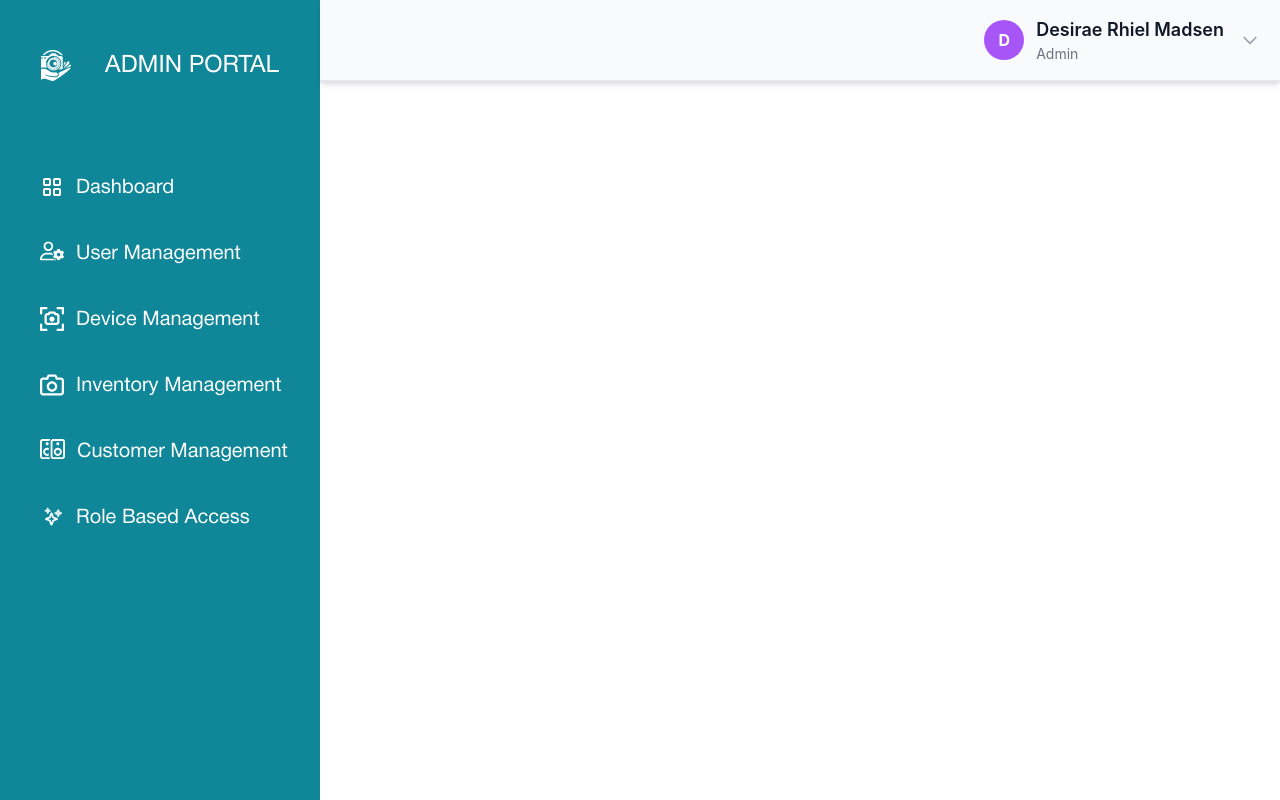
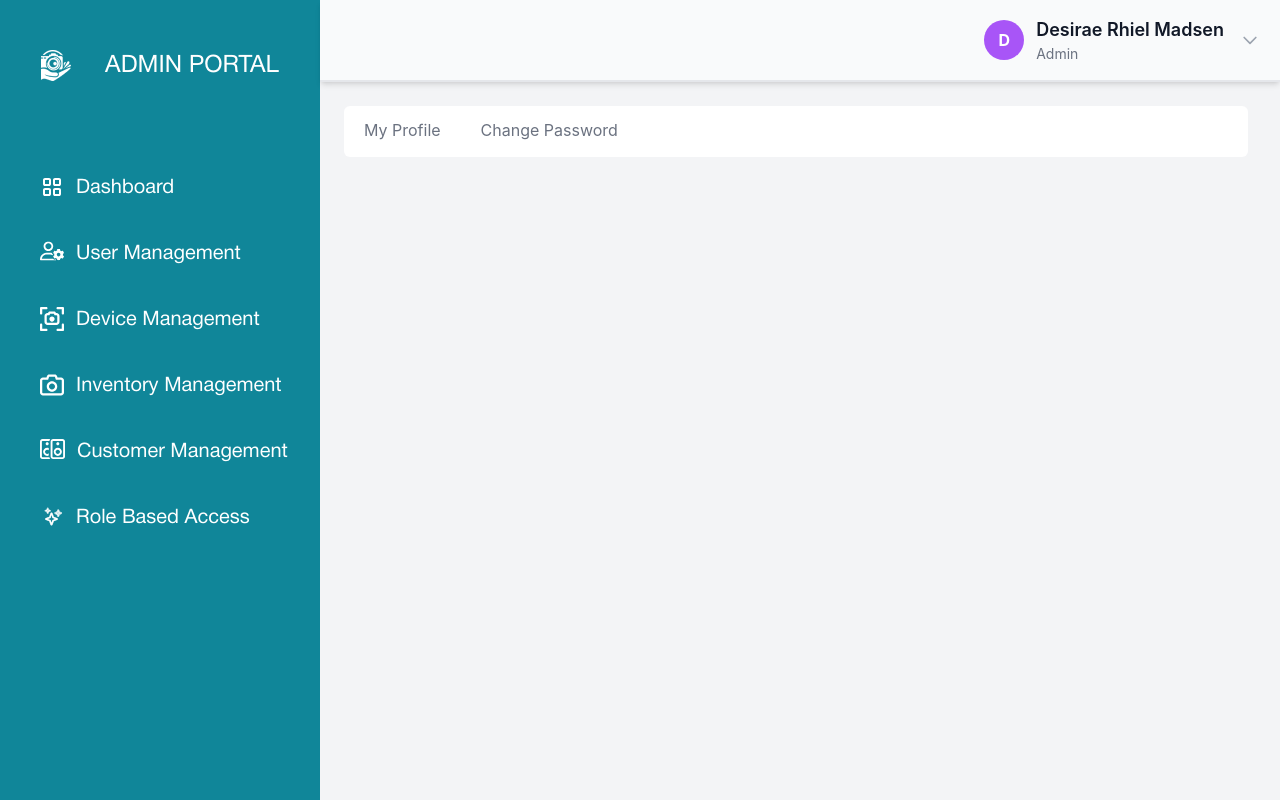
Before and after one commit to Avinash8294/Dashboard, a React (Create React App) app: page /dashboard/profile/1 in a window 1280 px wide. Built offline with nearby package versions, Linux system fonts and the light colour scheme.

Commit message:
bug fixes

```diff
--- a/src/components/Header.js
+++ b/src/components/Header.js
@@ -75,13 +75,13 @@ const Header = () => {
           {userMenu && (
             <div className="p-4 absolute right-0 top-12 bg-white shadow-md rounded-md text-lg w-[130%]">
               <div
-                onClick={() => navigate("profile", { state: "profile" })}
+                onClick={() => navigate("profile/profile")}
                 className="p-2 hover:bg-slate-100 cursor-pointer"
               >
                 My Profile
               </div>
               <div
-                onClick={() => navigate("profile", { state: "password" })}
+                onClick={() => navigate("profile/password")}
                 className="p-2 hover:bg-slate-100 cursor-pointer"
               >
                 Change password
--- a/src/pages/DashBoard.js
+++ b/src/pages/DashBoard.js
@@ -27,7 +27,7 @@ function DashBoard() {
               <Route path="inventory-management" element={<InventoryManagement />} />
               <Route path="customer-management" element={<CustomerManagement />} />
               <Route path="role-based-access" element={<RoleBasedAccess />} />
-              <Route path="profile" element={<MyProfile />} />
+              <Route path="profile/:tab?" element={<MyProfile />} />
             </Routes>
           </main>
         </div>
--- a/src/pages/MyProfile.js
+++ b/src/pages/MyProfile.js
@@ -1,16 +1,20 @@
-import { useState } from "react";
+import { useEffect, useState } from "react";
 import PersonalInfo from "./PersonalInfo";
 import PasswordChange from "./PasswordChange";
 import Notification from "../components/notificationPopup";
-import { useLocation } from "react-router-dom";
+import { useLocation, useParams } from "react-router-dom";
 
 export default function MyProfile() {
+  const { tab } = useParams(); // Extract the 'tab' parameter from the URL
+  console.log(tab, "548888");
+  // alert(tab);
+
   const location = useLocation();
-  const currentTab = location.state;
-  console.log(currentTab);
-  const [activeTab, setActiveTab] = useState(
-    currentTab ? currentTab : "profile"
-  );
+  const [activeTab, setActiveTab] = useState(tab);
+
+  useEffect(() => {
+    setActiveTab(tab);
+  }, [location, tab]);
 
   return (
     <div className="w-full min-h-full overflow-auto mx-auto p-6 pr-8 space-y-6 bg-gray-100">
```
